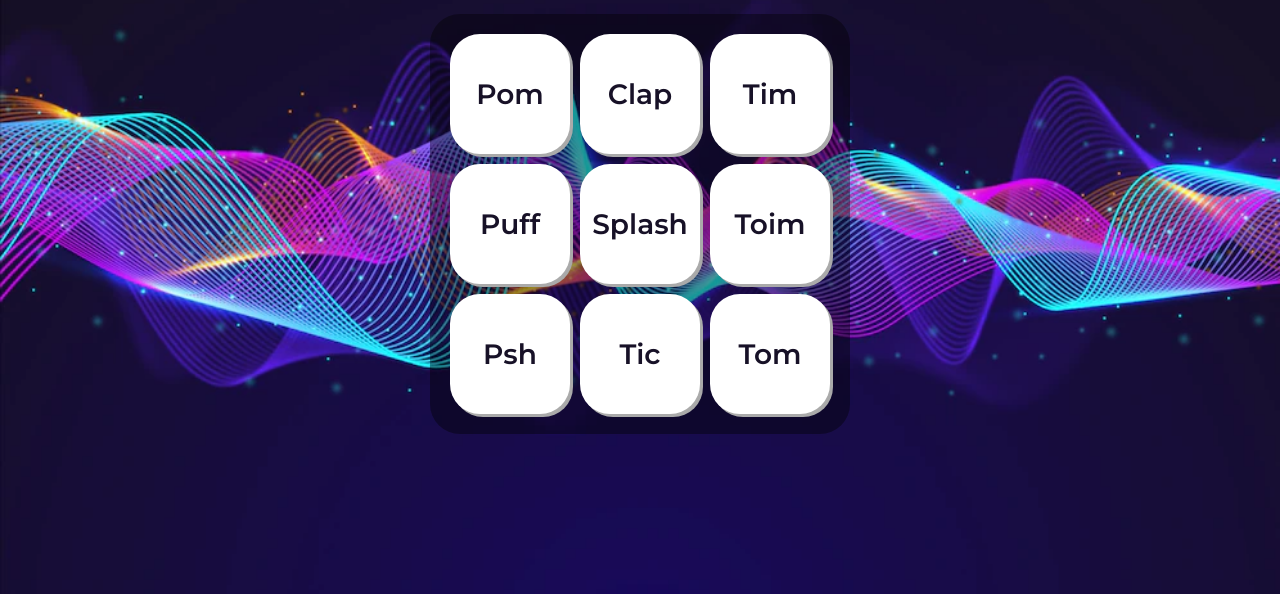
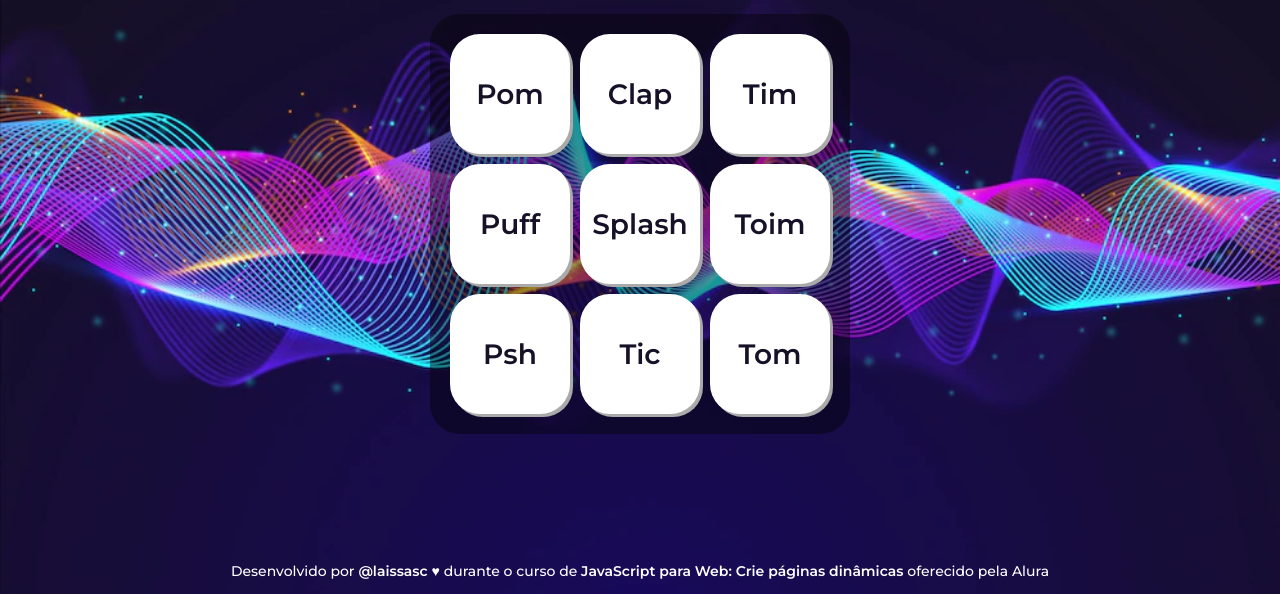
Before and after one commit to LaissaSaraiva/alura-midi, a plain HTML site: page index.html in a window 1280 px wide. Shown: the part 206-800 px from the top of the page. Drawn offline with Linux system fonts and the light colour scheme.

Commit message:
feat:inclue o footer

```diff
--- a/css/estilos.css
+++ b/css/estilos.css
@@ -14,15 +14,21 @@ html {
   background-size: cover;
   background-repeat: repeat-x;
   background-position: center;
+  font-family: "Montserrat", sans-serif;
 }
-
 body {
-  align-items: center;
   display: flex;
   flex-direction: column;
   justify-content: center;
-  font-family: "Montserrat", sans-serif;
-  min-height: 100vh;
+  height: 100vh;
+}
+
+main {
+  align-self: center;
+  display: flex;
+  flex-direction: column;
+  justify-content: center;
+  align-items: center;
 }
 
 h1 {
@@ -75,6 +81,28 @@ h1 {
   box-shadow: 3px 3px 0 var(--azul-claro) inset, 1px 1px 10px var(--rosa);
 }
 
+footer {
+  text-align: center;
+  padding-bottom: 1rem;
+  width: 100%;
+  position: absolute;
+  bottom: 0;
+  left: 0;
+}
+
+footer p {
+  font-size: 14px;
+  color: var(--branca);
+}
+
+footer a {
+  font-weight: bold;
+}
+
+footer a:hover {
+  color: var(--rosa);
+}
+
 @media (max-width: 430px) {
   .teclado {
     transform: scale(0.7);
--- a/index.html
+++ b/index.html
@@ -19,6 +19,7 @@
     <link rel="stylesheet" href="css/estilos.css" />
   </head>
   <body>
+    <main>
       <h1>Alura Midi</h1>
 
       <section class="teclado">
@@ -44,7 +45,24 @@
         <audio src="sounds/keyx.wav" id="som_tecla_tic"></audio>
         <audio src="sounds/keyc.wav" id="som_tecla_tom"></audio>
       </section>
-
+    </main>
+    <footer>
+      <div>
+        <p>
+          Desenvolvido por
+          <a href="https://github.com/LaissaSaraiva" target="_blank"
+            >@laissasc ♥</a
+          >
+          durante o curso de
+          <a
+            href="https://cursos.alura.com.br/course/javascript-web-paginas-dinamicas"
+            target="_blank"
+            >JavaScript para Web: Crie páginas dinâmicas</a
+          >
+          oferecido pela Alura
+        </p>
+      </div>
+    </footer>
     <script src="./js/main.js"></script>
   </body>
 </html>
```
Lines whose indentation alone changed are shown as unchanged.
